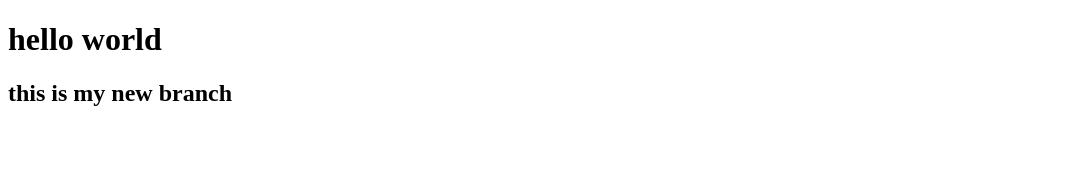
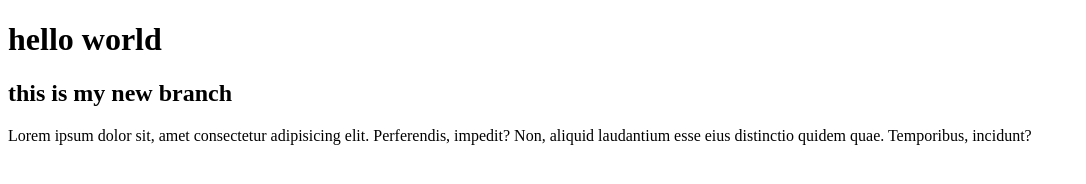
Before and after one commit to Akshu2626/first, a plain HTML site: page index.html in a window 1280 px wide. Shown: the whole page, without its empty margins (0-1086 px from the left). Drawn offline with Linux system fonts and the light colour scheme.

Commit message:
third commit

```diff
--- a/index.html
+++ b/index.html
@@ -8,5 +8,6 @@
 <body>
     <h1>hello world</h1>
     <h2>this is my new branch</h2>
+    <p>Lorem ipsum dolor sit, amet consectetur adipisicing elit. Perferendis, impedit? Non, aliquid laudantium esse eius distinctio quidem quae. Temporibus, incidunt?</p>
 </body>
 </html>
```
